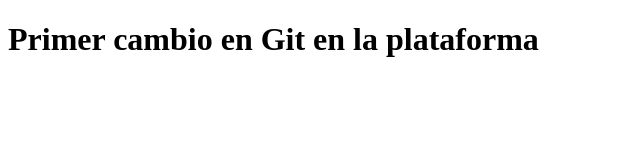
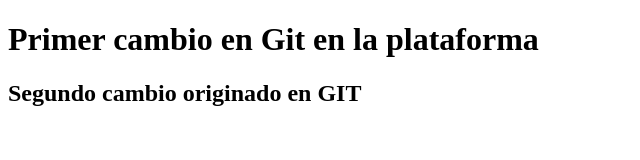
Before and after one commit to sofiazxcruz/gitHub, a plain HTML site: page index.html in a window 1280 px wide. Shown: the whole page, without its empty margins (0-640 px from the left). Drawn offline with Linux system fonts and the light colour scheme.

Commit message:
Segundo cambio

```diff
--- a/index.html
+++ b/index.html
@@ -7,5 +7,7 @@
 </head>
 <body>
     <h1>Primer cambio en Git en la plataforma</h1>
+
+    <h2>Segundo cambio originado en GIT</h2>
 </body>
 </html>
```
